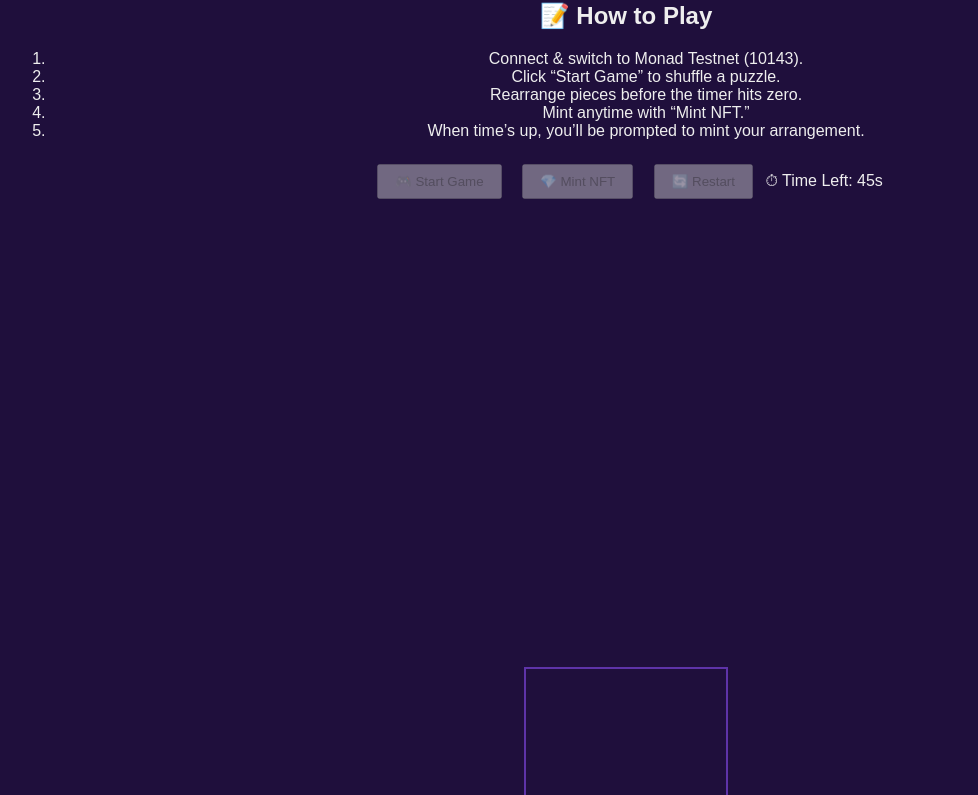
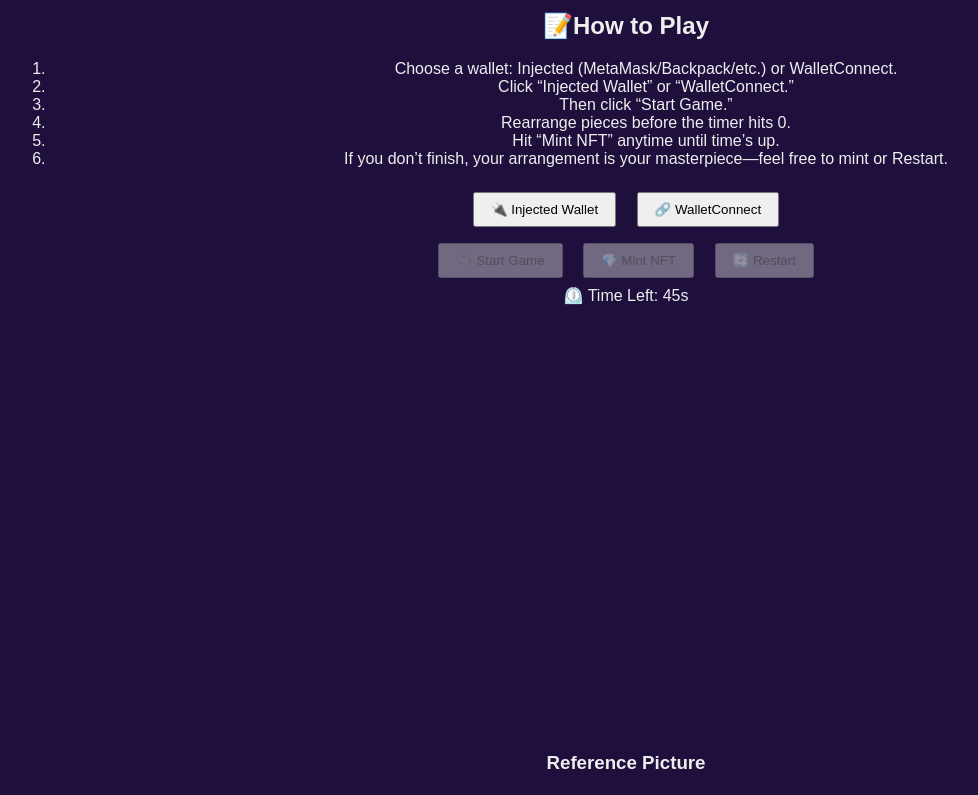
Before and after one commit to Chiyachita/matchandmint, a website: page index.html in a window 1280 px wide. Shown: the part 93-888 px from the top of the page, without its empty margins (14-992 px from the left). Drawn offline with nearby package versions, Linux system fonts and the light colour scheme; no server answers; a script that the page names is missing.

Commit message:
Update index.html

```diff
--- a/index.html
+++ b/index.html
@@ -2,50 +2,51 @@
 <html lang="en">
 <head>
   <meta charset="UTF-8" />
-  <meta name="viewport" content="width=device-width,initial-scale=1" />
-  <title>Match &amp; Mint Puzzle</title>
+  <meta name="viewport" content="width=device-width, initial-scale=1.0"/>
+  <title>Match and Mint</title>
   <link rel="stylesheet" href="styles.css" />
-
-  <!-- Ethers.js UMD -->
-  <script src="https://cdn.jsdelivr.net/npm/ethers@6/dist/ethers.umd.min.js"></script>
-  <!-- html2canvas for snapshots -->
-  <script src="https://cdn.jsdelivr.net/npm/html2canvas@1.4.1/dist/html2canvas.min.js"></script>
-  <!-- WalletConnect v1 UMD -->
-  <script src="https://unpkg.com/@walletconnect/web3-provider@1.8.0/dist/umd/index.min.js"></script>
 </head>
 <body>
-  <header>
-    <button id="connectInjectedBtn">🔌 Connect Wallet</button>
-    <button id="connectWalletConnectBtn">📱 WalletConnect</button>
-    <span id="walletStatus">Not connected</span>
-  </header>
+  <div class="container">
+    <h1 class="title"><span class="emoji">🧩</span>Match and Mint</h1>
 
-  <main>
-    <section id="howTo">
-      <h2>📝 How to Play</h2>
+    <div class="how-to-play">
+      <h2><span class="emoji">📝</span>How to Play</h2>
       <ol>
-        <li>Connect & switch to Monad Testnet (10143).</li>
-        <li>Click “Start Game” to shuffle a puzzle.</li>
-        <li>Rearrange pieces before the timer hits zero.</li>
-        <li>Mint anytime with “Mint NFT.”</li>
-        <li>When time’s up, you’ll be prompted to mint your arrangement.</li>
+        <li>Choose a wallet: Injected (MetaMask/Backpack/etc.) or WalletConnect.</li>
+        <li>Click “Injected Wallet” or “WalletConnect.”</li>
+        <li>Then click “Start Game.”</li>
+        <li>Rearrange pieces before the timer hits 0.</li>
+        <li>Hit “Mint NFT” anytime until time’s up.</li>
+        <li>If you don’t finish, your arrangement is your masterpiece—feel free to mint or Restart.</li>
       </ol>
-    </section>
-
-    <div id="controls">
-      <button id="startBtn" disabled>🎮 Start Game</button>
-      <button id="mintBtn"  disabled>💎 Mint NFT</button>
-      <button id="restartBtn" disabled>🔄 Restart</button>
-      <span id="timeLeft">⏱ Time Left: 45s</span>
     </div>
 
+    <div class="controls">
+      <button id="connectInjectedBtn">🔌 Injected Wallet</button>
+      <button id="connectWalletConnectBtn">🔗 WalletConnect</button>
+      <span id="walletStatus"></span>
+    </div>
+    <div class="controls">
+      <button id="startBtn" disabled>🎮 Start Game</button>
+      <button id="mintBtn" disabled>💎 Mint NFT</button>
+      <button id="restartBtn" disabled>🔄 Restart</button>
+    </div>
+
+    <div class="timer">⏲️ Time Left: <span id="timeLeft">45</span>s</div>
     <div id="puzzleGrid" class="grid"></div>
-    <div id="previewContainer">
-      <img id="preview" class="preview" src="preview.png" alt="Puzzle Preview" />
+    <div class="preview">
+      <h3>Reference Picture</h3>
+      <img id="previewImg" src="preview.png" alt="Puzzle Reference" />
     </div>
-  </main>
+  </div>
 
-  <!-- your application logic -->
+  <!-- UMD libraries (must load before app.js) -->
+  <script src="https://unpkg.com/@walletconnect/web3-provider@1.8.0/dist/umd/index.min.js"></script>
+  <script src="https://cdn.jsdelivr.net/npm/ethers@5.7.2/dist/ethers.umd.min.js"></script>
+  <script src="https://cdnjs.cloudflare.com/ajax/libs/html2canvas/1.4.1/html2canvas.min.js"></script>
+
+  <!-- Your application logic -->
   <script src="app.js"></script>
 </body>
 </html>
```
